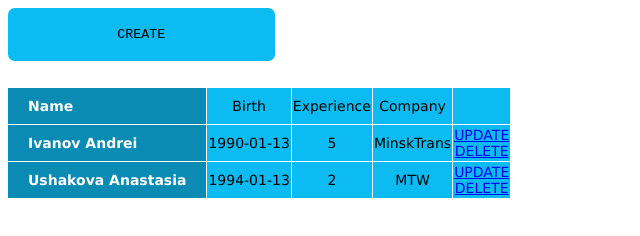
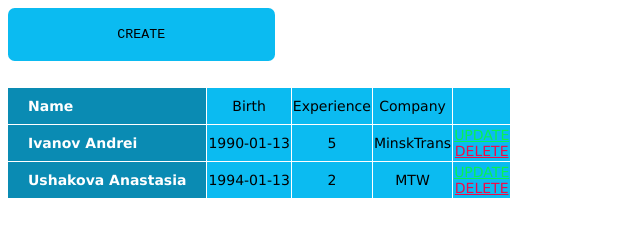
Before and after one commit to zwyak/ddwa-01, a plain HTML site: page index.html in a window 1280 px wide. Shown: the whole page, without its empty margins (0-640 px from the left). Drawn offline with Linux system fonts and the light colour scheme.

Commit message:
Added styles for links

```diff
--- a/index.css
+++ b/index.css
@@ -7,6 +7,14 @@
   border-radius: .5em;
   border-color: transparent;
   margin-bottom: 2em;
+}
+
+.updateLink{
+  color: #07f252;
+}
+
+.deleteLink{
+  color: #f20a48;
 }
 
 table {
--- a/index.js
+++ b/index.js
@@ -113,7 +113,7 @@ function loadEmployees(employess){
                  + '<td>' + employees[i].getBirth() + '</td>'
                  + '<td>' + employees[i].getExperience() + '</td>'
                  + '<td>' + employees[i].getCompany() + '</td>'
-                 + '<td>' + "<a href='#'>UPDATE</a>" + '<br>' + "<a href='#'>DELETE</a>" + '</td>'
+                 + '<td>' + "<a class='updateLink' href='#'>UPDATE</a>" + '<br>' + "<a class='deleteLink' href='#'>DELETE</a>" + '</td>'
     container.appendChild(tr);
   }
 }
```
